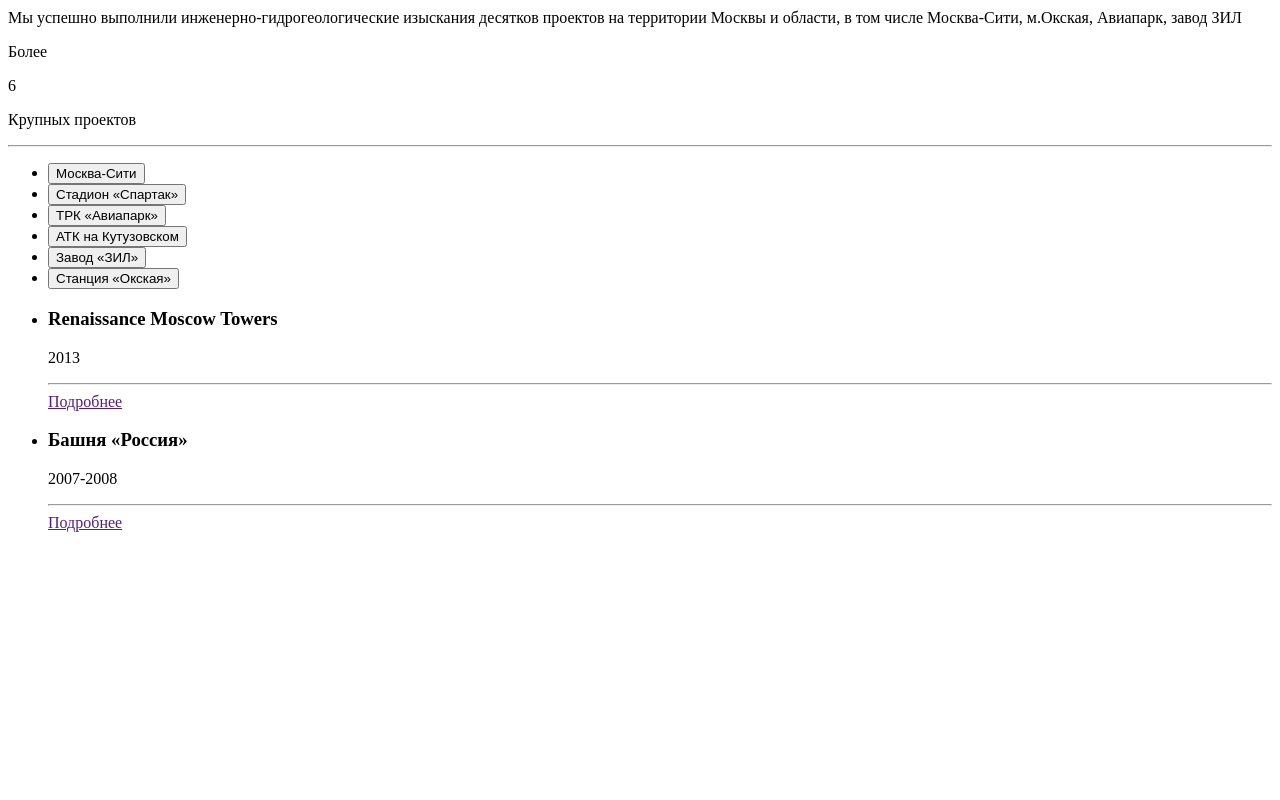
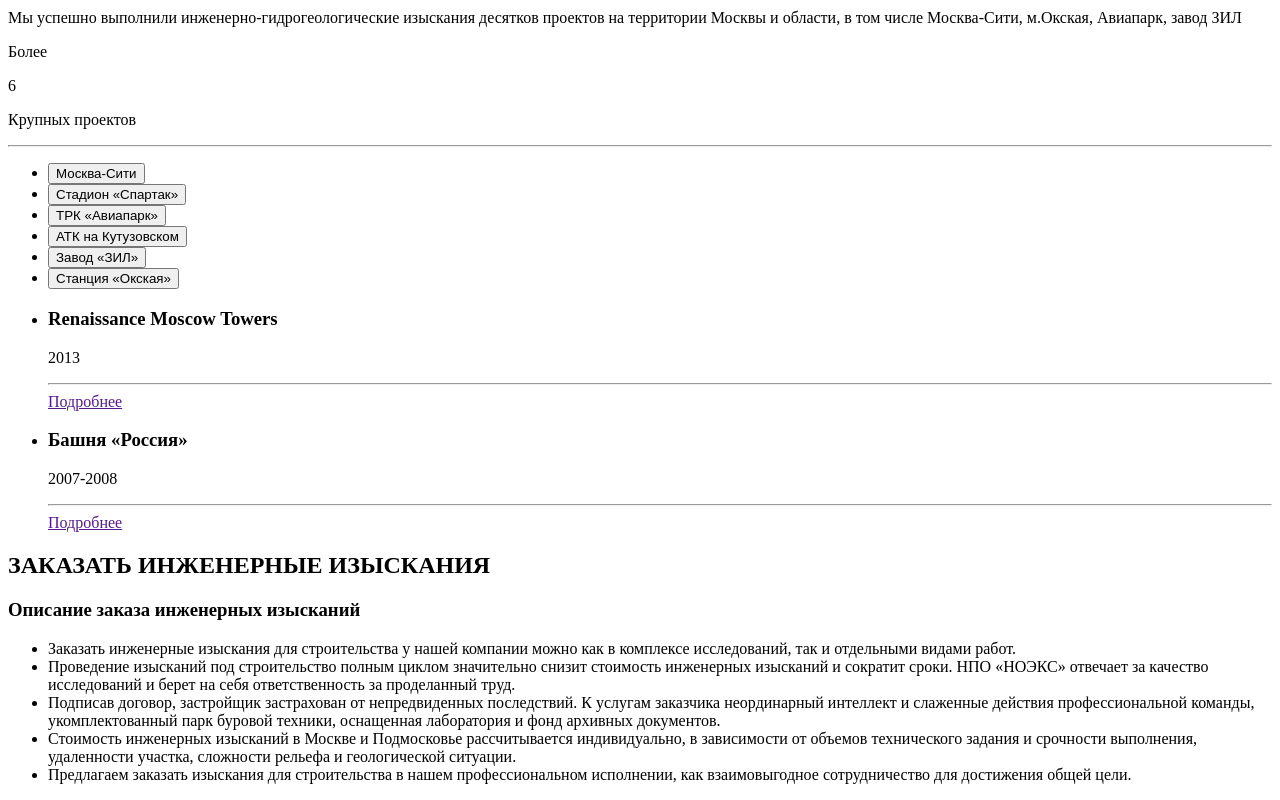
Before and after one commit to elen-purple/Noyeks, a plain HTML site: page index.html in a window 1280 px wide. Shown: the part 1258-2058 px from the top of the page. Before the commit the page ends 1806 px from the top, so only its background shows below. Drawn offline with Linux system fonts and the light colour scheme.

Commit message:
makes order

```diff
--- a/index.html
+++ b/index.html
@@ -70,28 +70,25 @@
           обеспечивающая всестороннее изучение природных и техногенных условий
           местности планируемого строительства.
         </h2>
-        <article class="survey-article">
         <h3 class="survey-subtitle">Зачем нужны инженерные изыскания?</h3>
         <ul class="survey-descs">
           <li class="survey-desc">
             Проведение инженерных работ позволяет получить объем необходимых
-              данных для аргументирования технической возможности и
-              экономической целесообразности проектирования и застройки на
-              конкретной территории. Информировать о возможных рисках и
-              изменениях геологической ситуации и окружающей среды, связанных со
+            данных для аргументирования технической возможности и экономической
+            целесообразности проектирования и застройки на конкретной
+            территории. Информировать о возможных рисках и изменениях
+            геологической ситуации и окружающей среды, связанных со
             строительством и эксплуатацией объекта, разработать мероприятия по
-              охране и защите природы и населения от влияния техногенных
-              факторов.
+            охране и защите природы и населения от влияния техногенных факторов.
           </li>
           <li class="survey-desc">
             Проведение инженерных исследований – первый этап грамотного
-              проектирования и строительства. Без изыскательских работ
-              невозможно получить разрешение на строительство, разработать
-              безупречный проект, пройти экспертизу.
+            проектирования и строительства. Без изыскательских работ невозможно
+            получить разрешение на строительство, разработать безупречный
+            проект, пройти экспертизу.
           </li>
         </ul>
         <a href="" class="survey-link">Подробнее</a>
-        </article>
       </section>
       <section class="kinds">
         <h2 class="kinds-title">ВИДЫ ИНЖЕНЕРНЫХ ИЗЫСКАНИЙ ДЛЯ СТРОИТЕЛЬСТВА</h2>
@@ -184,6 +181,39 @@
           <!-- додати проєкти -->
         </ul>
       </section>
+      <section class="order">
+        <h2 class="order-title">ЗАКАЗАТЬ ИНЖЕНЕРНЫЕ ИЗЫСКАНИЯ</h2>
+        <h3 class="order-subtitle">Описание заказа инженерных изысканий</h3>
+        <ul class="order-list">
+          <li class="order-item">
+            Заказать инженерные изыскания для строительства у нашей компании
+            можно как в комплексе исследований, так и отдельными видами работ.
+          </li>
+          <li class="order-item">
+            Проведение изысканий под строительство полным циклом значительно
+            снизит стоимость инженерных изысканий и сократит сроки. НПО «НОЭКС»
+            отвечает за качество исследований и берет на себя ответственность за
+            проделанный труд.
+          </li>
+          <li class="order-item">
+            Подписав договор, застройщик застрахован от непредвиденных
+            последствий. К услугам заказчика неординарный интеллект и слаженные
+            действия профессиональной команды, укомплектованный парк буровой
+            техники, оснащенная лаборатория и фонд архивных документов.
+          </li>
+          <li class="order-item">
+            Стоимость инженерных изысканий в Москве и Подмосковье рассчитывается
+            индивидуально, в зависимости от объемов технического задания и
+            срочности выполнения, удаленности участка, сложности рельефа и
+            геологической ситуации.
+          </li>
+          <li class="order-item">
+            Предлагаем заказать изыскания для строительства в нашем
+            профессиональном исполнении, как взаимовыгодное сотрудничество для
+            достижения общей цели.
+          </li>
+        </ul>
+      </section>
     </main>
   </body>
 </html>
```
Lines whose indentation alone changed are shown as unchanged.
